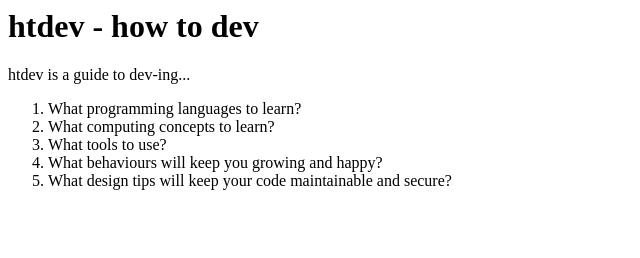
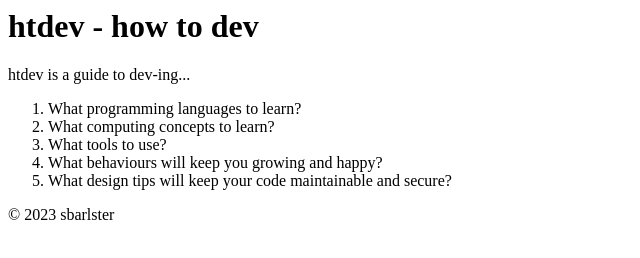
Before and after one commit to sbarlster/htdev, a plain HTML site: page index.html in a window 1280 px wide. Shown: the whole page, without its empty margins (0-640 px from the left). Drawn offline with Linux system fonts and the light colour scheme.

Commit message:
add a small footer

```diff
--- a/index.html
+++ b/index.html
@@ -16,5 +16,9 @@
       <li>What design tips will keep your code maintainable and secure?</li>
     </ol>
 
+    <footer>
+        <p>© 2023 sbarlster</p>
+    </footer>
+
   </body>
 </html>
```
